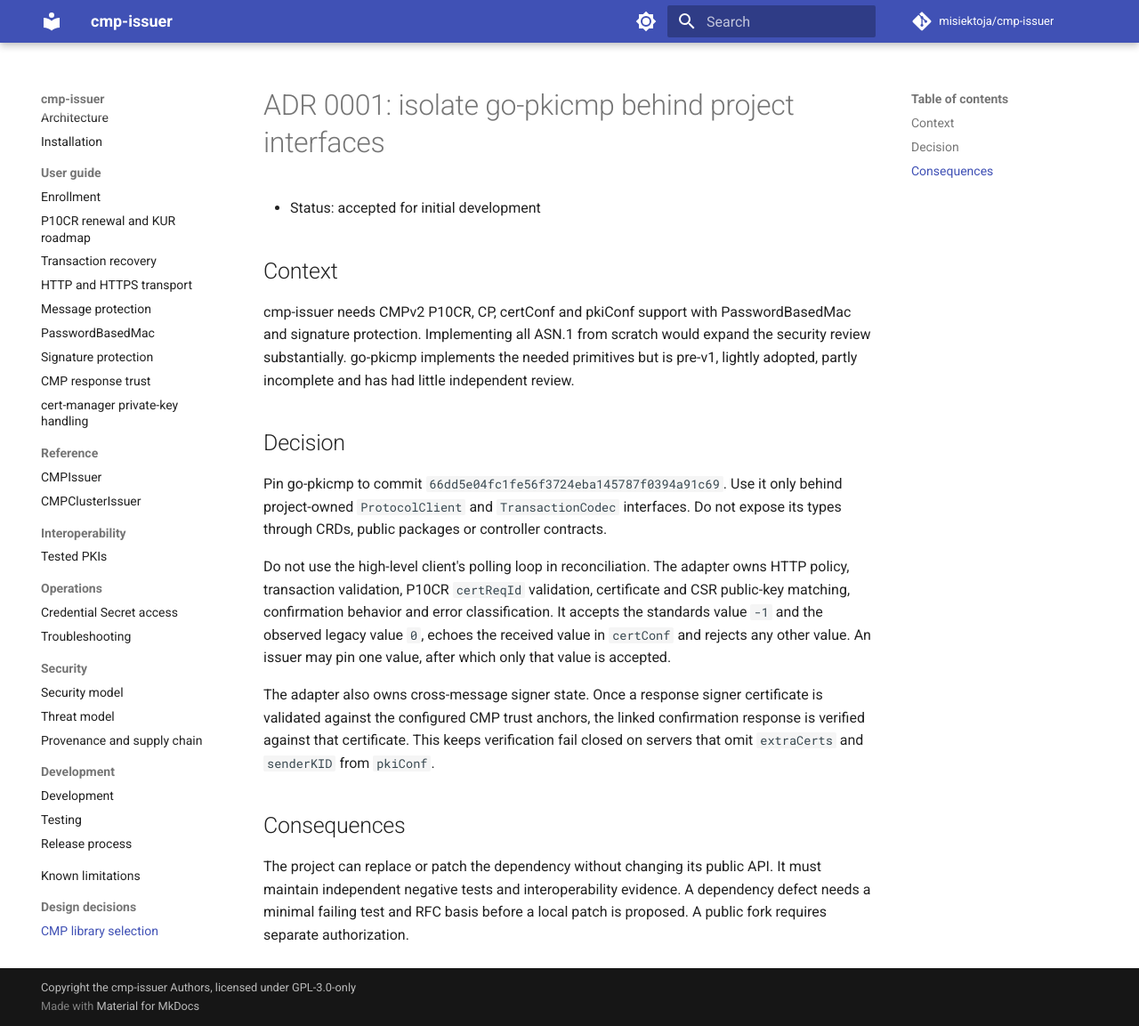
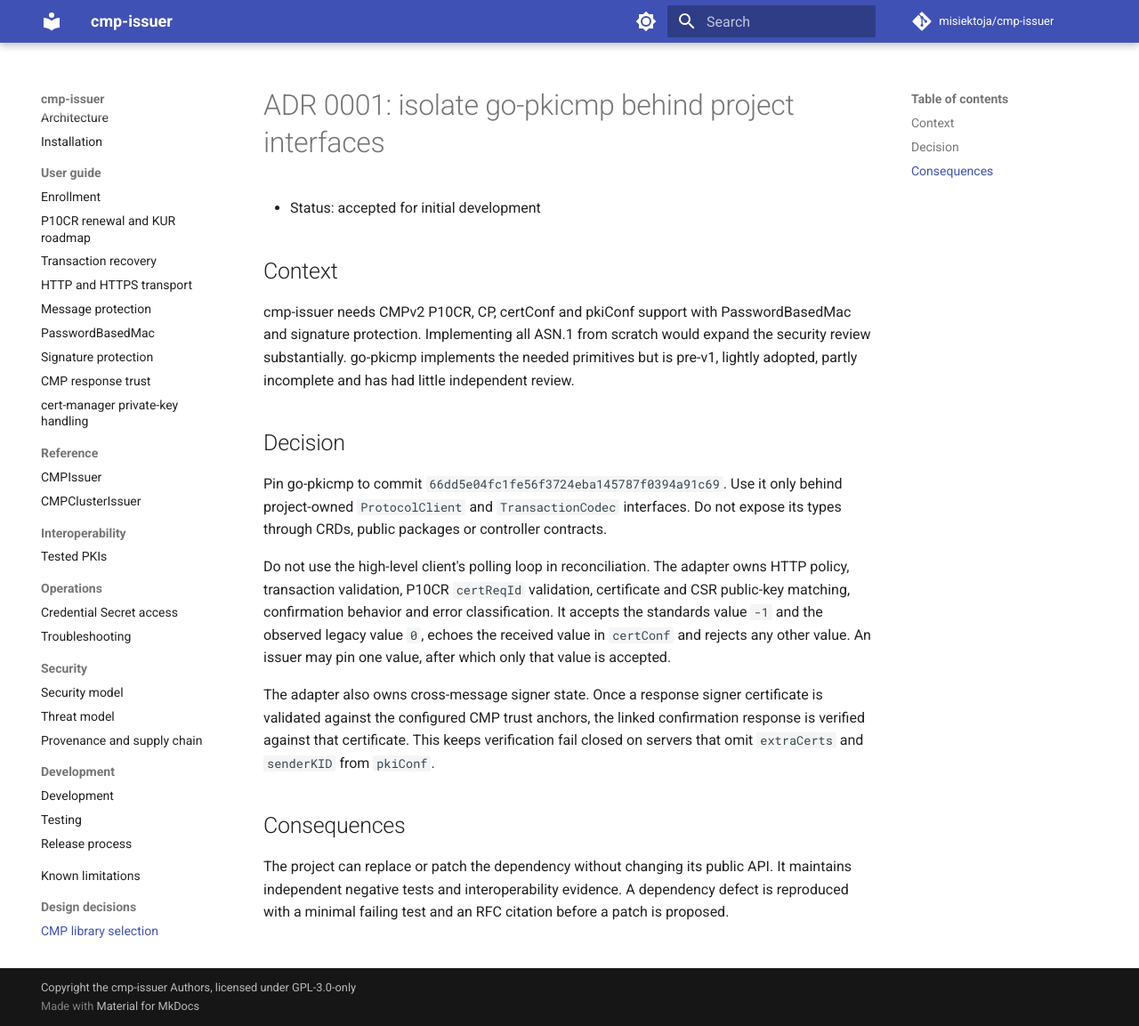
Before and after one commit to misiektoja/cmp-issuer, an MkDocs documentation site: the page built from docs/adr/0001-cmp-library.md, in a window 1280 px wide and 1153 px high. Shown: the whole window at 89% size. Built offline with MkDocs 1.6.1 and Material for MkDocs 9.7.7, drawn with Linux system fonts in a browser that asks for light colours; comment, search, counter and statistics services are not loaded.

Commit message:
docs(adr): restate the dependency consequences

```diff
--- a/docs/adr/0001-cmp-library.md
+++ b/docs/adr/0001-cmp-library.md
@@ -16,4 +16,4 @@
 
 ## Consequences
 
-The project can replace or patch the dependency without changing its public API. It must maintain independent negative tests and interoperability evidence. A dependency defect needs a minimal failing test and RFC basis before a local patch is proposed. A public fork requires separate authorization.
+The project can replace or patch the dependency without changing its public API. It maintains independent negative tests and interoperability evidence. A dependency defect is reproduced with a minimal failing test and an RFC citation before a patch is proposed.
```
